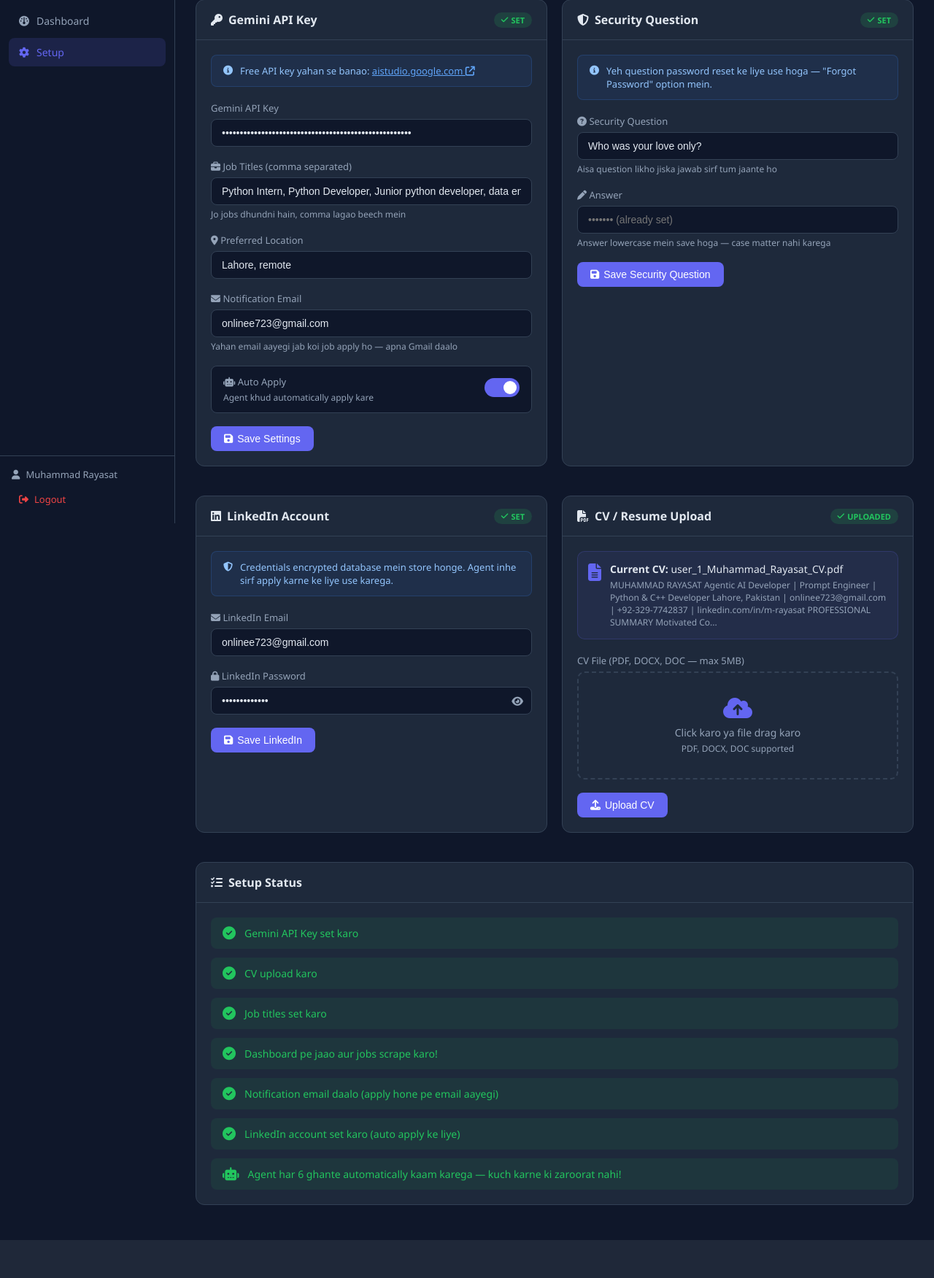
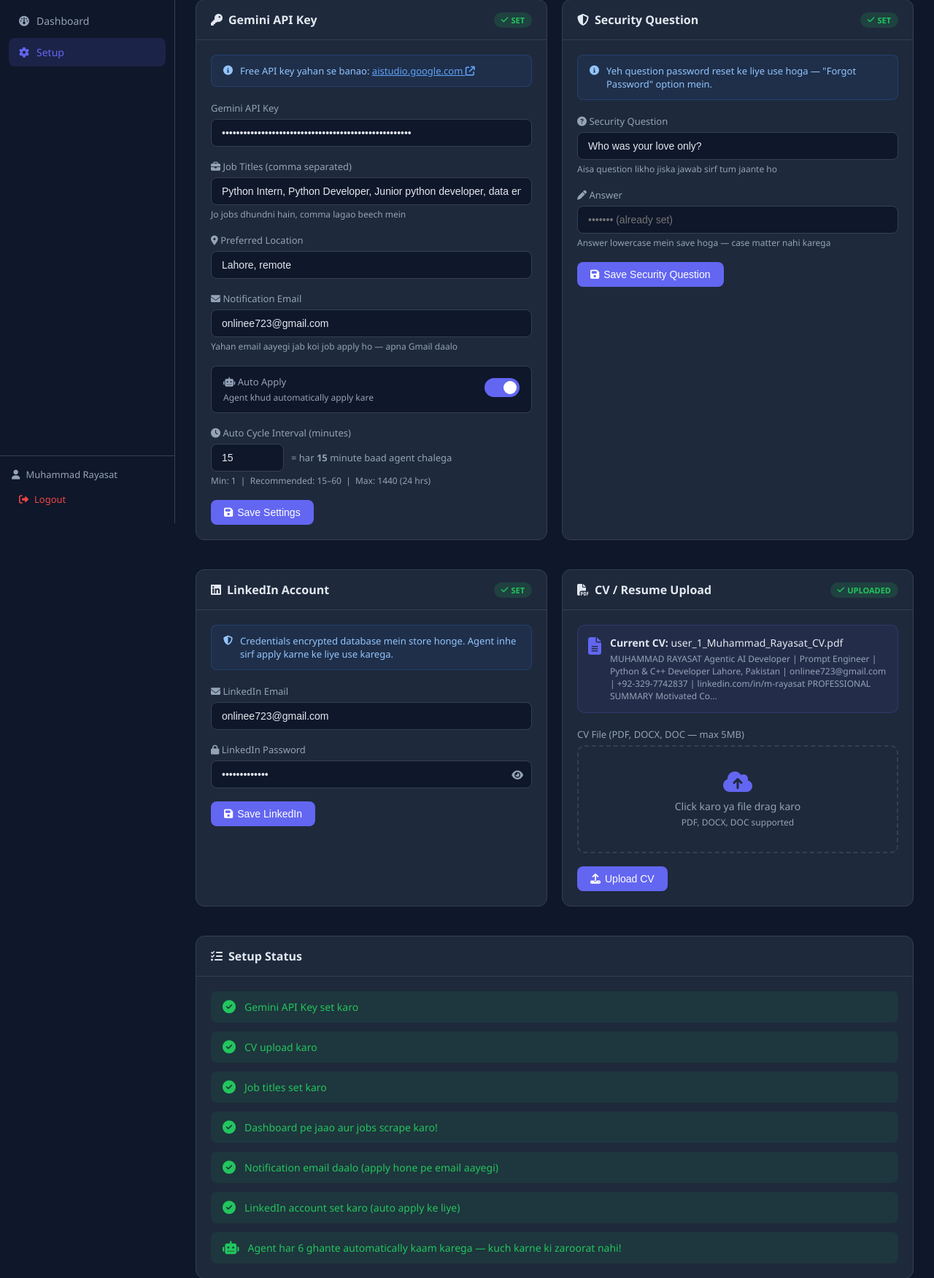
Before and after one commit to MuhammadRayasat/Job_Apply_Agent, a Flask app: page /setup in a window 1280 px wide. Shown: the part 83-1834 px from the top of the page at 73% size. Before the commit the page ends 1782 px from the top, so only its background shows below. Run offline with Flask 3, Linux system fonts and the light colour scheme; a user stored in the database is signed in; data comes from the database, SQL or seed files in the repository; both versions use the stored data as it was after the commit.

Commit message:
Update time interval

```diff
--- a/app.py
+++ b/app.py
@@ -29,6 +29,26 @@ app.config["MAX_CONTENT_LENGTH"] = 5 * 1024 * 1024  # 5MB max
 
 def allowed_file(filename):
     return "." in filename and filename.rsplit(".", 1)[1].lower() in ALLOWED_EXTENSIONS
+
+
+def _update_env(key, value):
+    """Update a key=value in .env file, or add it if not present."""
+    env_path = os.path.join(os.path.dirname(__file__), ".env")
+    try:
+        with open(env_path, "r") as f:
+            lines = f.readlines()
+        updated = False
+        for i, line in enumerate(lines):
+            if line.startswith(f"{key}="):
+                lines[i] = f"{key}={value}\n"
+                updated = True
+                break
+        if not updated:
+            lines.append(f"{key}={value}\n")
+        with open(env_path, "w") as f:
+            f.writelines(lines)
+    except Exception as e:
+        print(f"[ENV] Could not update .env: {e}")
 
 
 def login_required(f):
@@ -250,6 +270,28 @@ def setup():
             notify_email = request.form.get("notify_email", "").strip().lower()
             auto_apply   = 1 if request.form.get("auto_apply") else 0
 
+            # Auto cycle interval — .env file update karo
+            cycle_minutes = request.form.get("cycle_minutes", "15").strip()
+            try:
+                cycle_minutes = str(max(1, int(cycle_minutes)))
+            except ValueError:
+                cycle_minutes = "15"
+            _update_env("AUTO_CYCLE_MINUTES", cycle_minutes)
+            os.environ["AUTO_CYCLE_MINUTES"] = cycle_minutes
+
+            # Live scheduler update (restart nahi karna padega)
+            try:
+                from modules.scheduler import get_scheduler
+                from apscheduler.triggers.interval import IntervalTrigger
+                sched = get_scheduler()
+                if sched and sched.running:
+                    sched.reschedule_job(
+                        "auto_cycle",
+                        trigger=IntervalTrigger(minutes=int(cycle_minutes))
+                    )
+            except Exception:
+                pass
+
             db.execute(
                 "UPDATE users SET gemini_api_key=?, job_titles=?, location=?, notify_email=?, auto_apply=? WHERE id=?",
                 (api_key, job_titles, location, notify_email, auto_apply, session["user_id"])
@@ -313,7 +355,8 @@ def setup():
 
         return redirect(url_for("setup"))
 
-    return render_template("setup.html", user=user)
+    return render_template("setup.html", user=user,
+                           cycle_minutes=int(os.environ.get("AUTO_CYCLE_MINUTES", 15)))
 
 
 # ---------------------------------------------------------------------------
--- a/templates/setup.html
+++ b/templates/setup.html
@@ -67,6 +67,19 @@
               <span class="toggle-slider"></span>
             </label>
           </div>
+        </div>
+        <div class="form-group">
+          <label><i class="fa-solid fa-clock"></i> Auto Cycle Interval (minutes)</label>
+          <div style="display:flex; align-items:center; gap:10px;">
+            <input type="number" name="cycle_minutes" id="cycle_minutes"
+                   min="1" max="1440"
+                   value="{{ cycle_minutes }}"
+                   style="width:100px;" />
+            <span style="color:var(--text-muted); font-size:13px;">
+              = har <strong id="cycle_display">{{ cycle_minutes }}</strong> minute baad agent chalega
+            </span>
+          </div>
+          <small>Min: 1 &nbsp;|&nbsp; Recommended: 15–60 &nbsp;|&nbsp; Max: 1440 (24 hrs)</small>
         </div>
         <button type="submit" class="btn btn-primary">
           <i class="fa-solid fa-floppy-disk"></i> Save Settings
@@ -257,5 +270,14 @@ function toggleLiPass() {
     ico.className = "fa-solid fa-eye";
   }
 }
+
+// Live update cycle display
+const cycleInput = document.getElementById("cycle_minutes");
+const cycleDisplay = document.getElementById("cycle_display");
+if (cycleInput && cycleDisplay) {
+  cycleInput.addEventListener("input", function() {
+    cycleDisplay.textContent = this.value || "?";
+  });
+}
 </script>
 {% endblock %}
```
Also changed, not shown: modules/scheduler.py (+8 -3 lines), data/jobagent.db, 3 other files.
